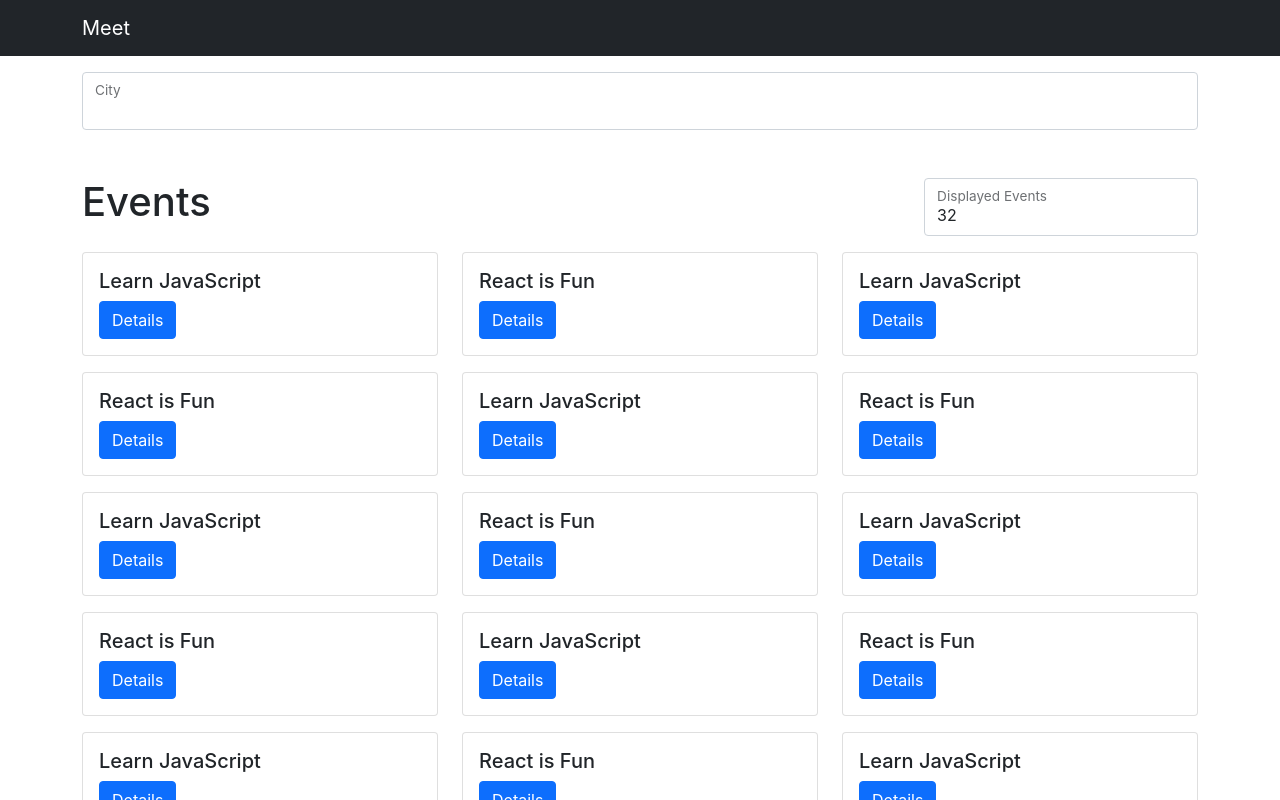
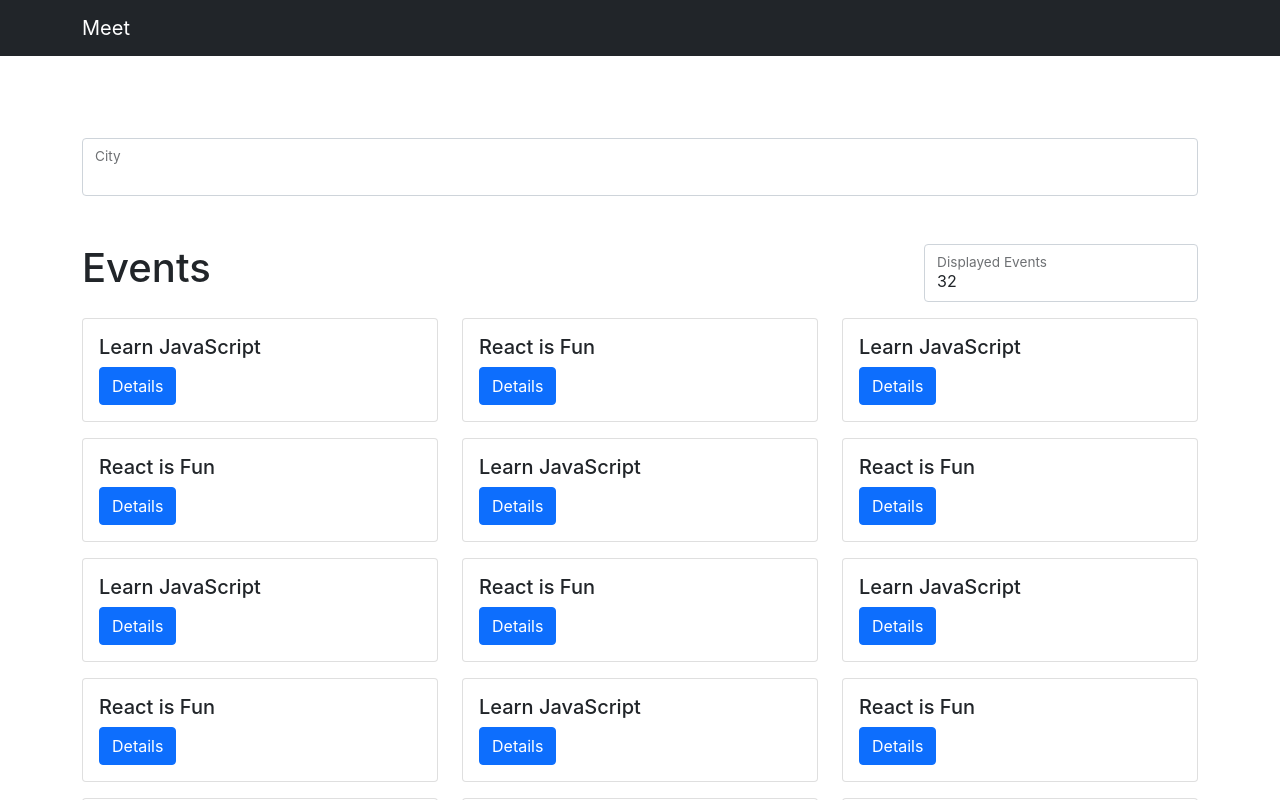
Before and after one commit to Alex-Guizar/meet, a React (Create React App) app: page / in a window 1280 px wide. Shown: the top 800 px of the page. Built offline with nearby package versions, Linux system fonts and the light colour scheme; what atatus-spa would draw is missing.

Commit message:
Added InfoAlert component to the CitySearch component. Adjusted some styles in both components

```diff
--- a/src/App.css
+++ b/src/App.css
@@ -1,3 +1,7 @@
+.alert-inner {
+  min-height: 48px;
+}
+
 .app {
   padding-bottom: 3rem;
 }
@@ -12,7 +16,6 @@
   z-index: 2;
   align-self: center;
   margin: 0;
-  top: 57px;
   font-size: 14px;
   box-shadow: 10px 10px 16px -12px rgba(0, 0, 0, 0.75);
 }
--- a/src/components/Alert.js
+++ b/src/components/Alert.js
@@ -14,8 +14,8 @@ class Alert extends Component {
 
   render() {
     return (
-      <div className="alert">
-        <p style={this.getStyle()}>{this.props.text}</p>
+      <div className="alert mb-0">
+        <p className="mb-0 alert-inner" style={this.getStyle()}>{this.props.text}</p>
       </div>
     );
   }
--- a/src/components/CitySearch.js
+++ b/src/components/CitySearch.js
@@ -6,11 +6,15 @@ import Form from 'react-bootstrap/Form';
 import FloatingLabel from 'react-bootstrap/FloatingLabel';
 import ListGroup from 'react-bootstrap/ListGroup';
 
+// Custom Components
+import { InfoAlert } from './Alert';
+
 class CitySearch extends Component {
   state = {
     query: '',
     suggestions: [],
-    showSuggestions: undefined
+    showSuggestions: undefined,
+    infoText: ''
   }
 
   handleInputChanged = (event) => {
@@ -18,10 +22,19 @@ class CitySearch extends Component {
     const suggestions = this.props.locations.filter((location) => {
       return location.toUpperCase().indexOf(value.toUpperCase()) > -1;
     });
-    this.setState({
-      query: value,
-      suggestions
-    });
+
+    if (suggestions.length === 0) {
+      this.setState({
+        query: value,
+        infoText: 'We can not find the city you are looking for. Please try another city'
+      });
+    } else {
+      this.setState({
+        query: value,
+        suggestions,
+        infoText: ''
+      });
+    }
   }
 
   handleItemClicked = (suggestion) => {
@@ -36,11 +49,12 @@ class CitySearch extends Component {
   render() {
     return (
       <div className="city-search">
+        <InfoAlert text={this.state.infoText} />
         <>
           <FloatingLabel
             controlId="city-input"
             label="City"
-            className="mt-3"
+            className=""
           >
             <Form.Control
               type="text"
```
